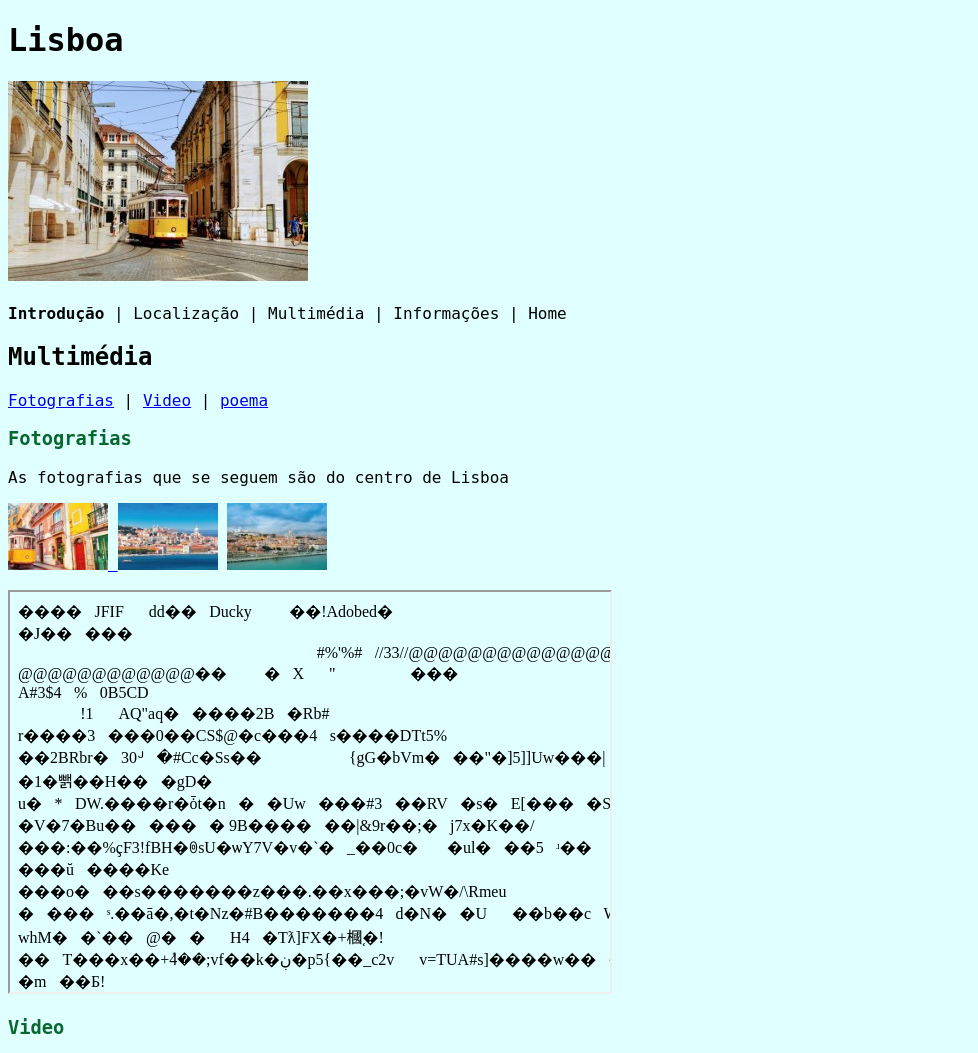
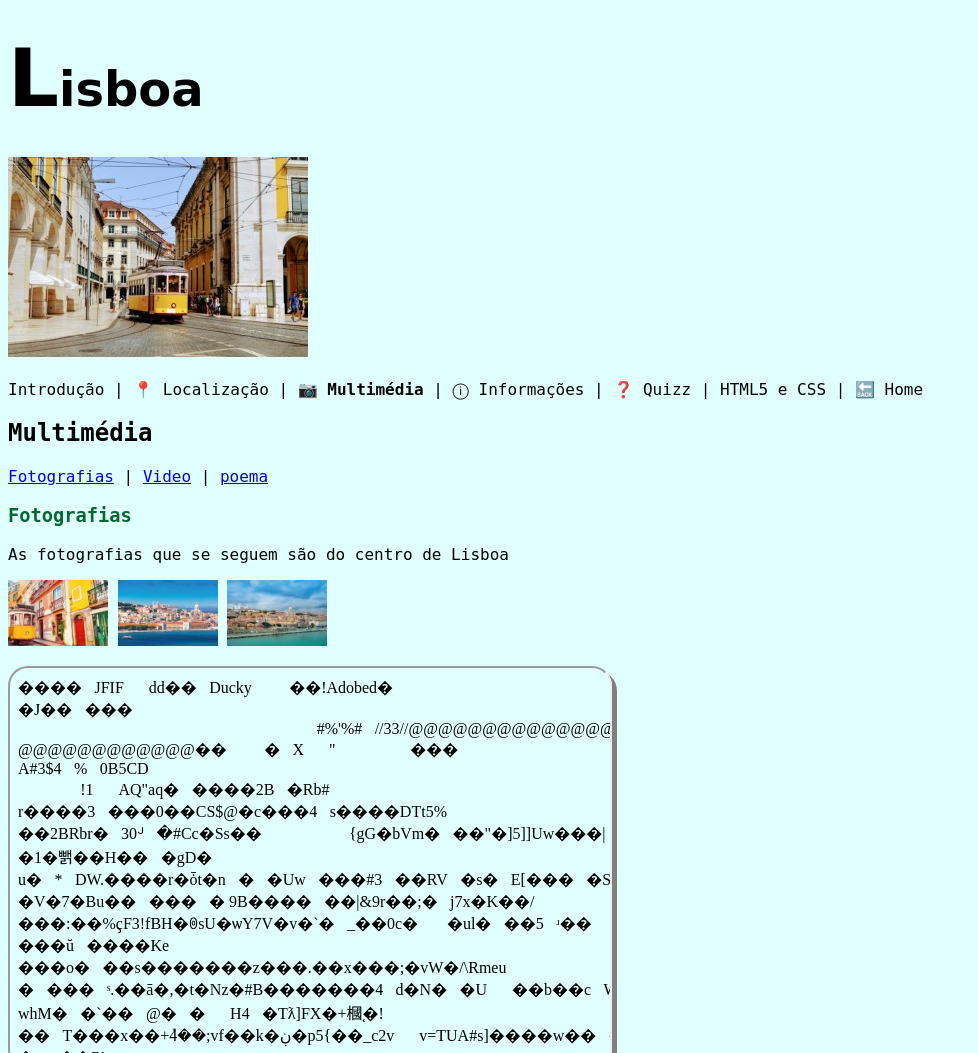
Before and after one commit to diogo-22103941/pw-labs-diogomoreira-a22103941, a PHP site: page /lab2/multimedia.html in a window 1280 px wide. Shown: the top 1053 px of the page, without its empty margins (0-978 px from the left). Run offline with PHP 8.4, Linux system fonts and the light colour scheme.

Commit message:
laboratório 3

```diff
--- a/lab2/multimedia.html
+++ b/lab2/multimedia.html
@@ -18,11 +18,13 @@
     </header>
     <br>
     <nav>
-        <a href="index.html" target="_self"><b>Introdução</b></a> |
-        <a href="local.html" target="_self">Localização</a> |
-        <a href="multimedia.html" target="_self">Multimédia</a> |
-        <a href="info.html" target="_self">Informações</a> |
-        <a href="../index.html" target="_self">Home</a>
+        <a href="index.html" target="_self">Introdução</a> |
+        <a href="local.html" target="_self">📍 Localização</a> |
+        <a href="multimedia.html" target="_self">📷 <b>Multimédia</b></a> |
+        <a href="info.html" target="_self">&#9432; Informações</a> |
+        <a href="../lab3/quizz.html" target="_self">❓ Quizz</a> |
+        <a href="../lab3/html5-css.html" target="_self">HTML5 e CSS</a> |
+        <a href="../index.html" target="_self">🔙 Home</a>
     </nav>
 
     <main>
@@ -33,11 +35,11 @@
         <pre>As fotografias que se seguem são do centro de Lisboa</pre>
         <p>
             <a href="images/lisboa1_grande.jpg" target="foto"><img src="images/lisboa1_pequena.jpg" alt="Lisboa1"
-                    width="100">
-                <a href="images/lisboa2_grande.jpg" target="foto"><img src="images/lisboa2_pequena.jpg" alt="Lisboa2"
-                        width="100"></a>
-                <a href="images/lisboa3_grande.jpg" target="foto"><img src="images/lisboa3_pequena.jpg" alt="Lisboa3"
-                        width="100"></a>
+                    width="100"></a>
+            <a href="images/lisboa2_grande.jpg" target="foto"><img src="images/lisboa2_pequena.jpg" alt="Lisboa2"
+                    width="100"></a>
+            <a href="images/lisboa3_grande.jpg" target="foto"><img src="images/lisboa3_pequena.jpg" alt="Lisboa3"
+                    width="100"></a>
         </p>
         <iframe width="600" height="400" name="foto" src="images/lisboa1_grande.jpg" frameborder="1"></iframe>
 
--- a/lab3/estilos.css
+++ b/lab3/estilos.css
@@ -16,6 +16,30 @@ p:first-child::first-letter {
 nav > a[target] {
     color: rgb(0, 0, 0);
     text-decoration: none;
+}
+
+
+h1:first-child {
+    font-family: cursive;
+    font-size: 3rem;
+}
+
+h1::first-letter {
+    font-size: 5rem;
+}
+
+footer {
+    border-style: solid;
+    border-bottom: none;
+    border-left: none;
+    border-right: none;
+    border-color: gray;
+    margin-top:20mm;
+}
+
+iframe {
+    border-radius: 20px;
+    box-shadow: 5px 5px gray;
 }
 
 nav > a:hover {
--- a/lab3/quizz.html
+++ b/lab3/quizz.html
@@ -7,6 +7,11 @@
     <link rel="stylesheet" href="estilos.css">
 </head>
 <body>
+    <header>
+        <h1>Lisboa</h1>
+        <img src="../lab2/images/lisboa.jpg" alt="Elétrico em Lisboa">
+    </header>
+    <br>
     <nav>
         <a href="../lab2/index.html" target="_self">Introdução</a> |
         <a href="../lab2/local.html" target="_self">📍 Localização</a> |
```
Also changed, not shown: lab2/index.html (+6 -4 lines), lab2/info.html (+14 -7 lines), lab2/local.html (+16 -8 lines), lab3/html5-css.html (+7 -2 lines).
